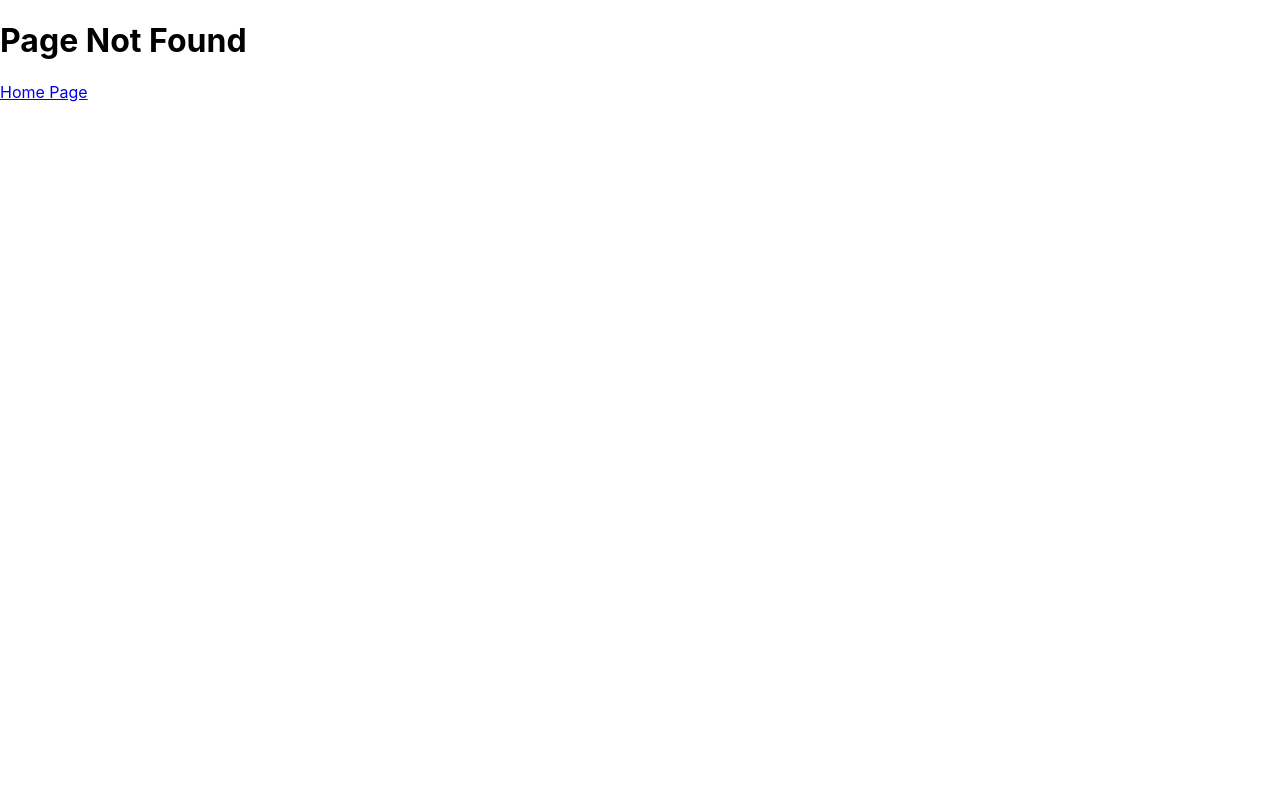
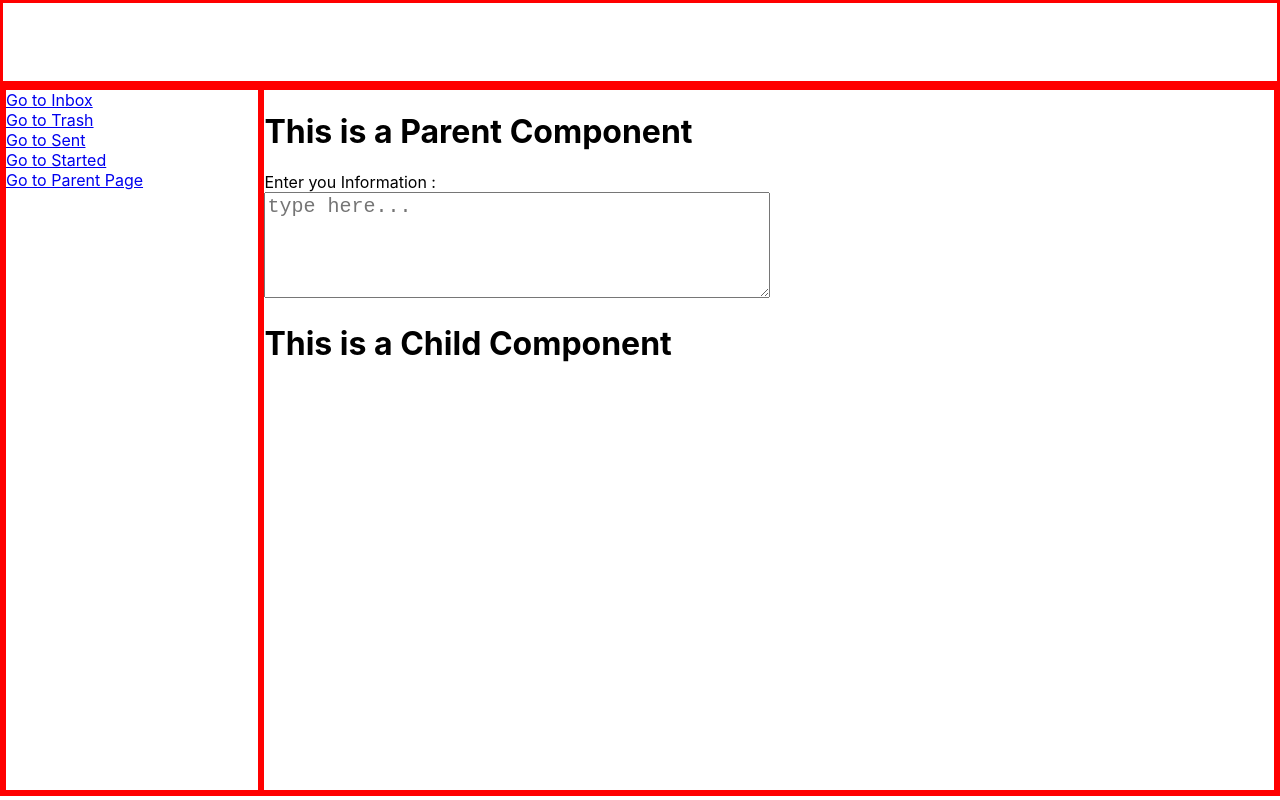
Before and after one commit to karthickvkumar/vcentry22, a React (Create React App) app in the folder vcentry/: page /mail/parent in a window 1280 px wide. Before the commit this address had no page. Built offline with nearby package versions, Linux system fonts and the light colour scheme.

Commit message:
component

```diff
--- a/vcentry/src/App.js
+++ b/vcentry/src/App.js
@@ -13,6 +13,7 @@ import SentPage from "./pages/sent";
 import TrashPage from "./pages/trash";
 import StaredPage from "./pages/stared";
 import PageNotFound from "./pages/page-not-found";
+import ParentComponent from "./pages/parent";
 import "./css/style.css";
 
 function App() {
@@ -29,6 +30,7 @@ function App() {
           <Route path="sent" element={<SentPage></SentPage>}></Route>
           <Route path="trash" element={<TrashPage></TrashPage>}></Route>
           <Route path="started" element={<StaredPage></StaredPage>}></Route>
+          <Route path="parent" element={<ParentComponent></ParentComponent>}></Route>
         </Route>
 
         <Route path="*" element={<PageNotFound></PageNotFound>}></Route>
--- a/vcentry/src/components/mail.js
+++ b/vcentry/src/components/mail.js
@@ -15,6 +15,8 @@ const MailPage = () => {
           <br></br>
           <NavLink to="/mail/started">Go to Started</NavLink>
           <br></br>
+          <NavLink to="/mail/parent">Go to Parent Page</NavLink>
+          <br></br>
         </div>
         <div className="content">
           <Outlet></Outlet>
--- a/vcentry/src/css/style.css
+++ b/vcentry/src/css/style.css
@@ -95,3 +95,9 @@
   width: 100px;
     margin-left: 30%;
 }
+
+.textarea{
+  font-size: 20px;
+  width: 500px;
+  height: 100px;
+}
--- /dev/null
+++ b/vcentry/src/pages/child.js
@@ -0,0 +1,13 @@
+import React from 'react';
+
+const ChildComponent = (props) => {
+
+  return (
+    <div>
+      <h1>This is a Child Component</h1>
+      <p style={{fontSize : "20px"}}>{props.attributeName}</p>
+    </div>
+  );
+};
+
+export default ChildComponent;
--- /dev/null
+++ b/vcentry/src/pages/parent.js
@@ -0,0 +1,25 @@
+import React, {useState} from 'react';
+import ChildComponent from './child';
+
+const ParentComponent = () => {
+
+  const [textMessage, setTextMessage] = useState("");
+
+  const onHandleTextArea = (event) => {
+    setTextMessage(event.target.value);
+  }
+
+  return (
+    <div>
+      <h1>This is a Parent Component</h1>
+      <div>
+        <label>Enter you Information :</label>
+        <br></br>
+        <textarea placeholder='type here...' className='textarea' onChange={onHandleTextArea}></textarea>
+      </div>
+      <ChildComponent attributeName={textMessage}></ChildComponent>
+    </div>
+  );
+};
+
+export default ParentComponent;
```
